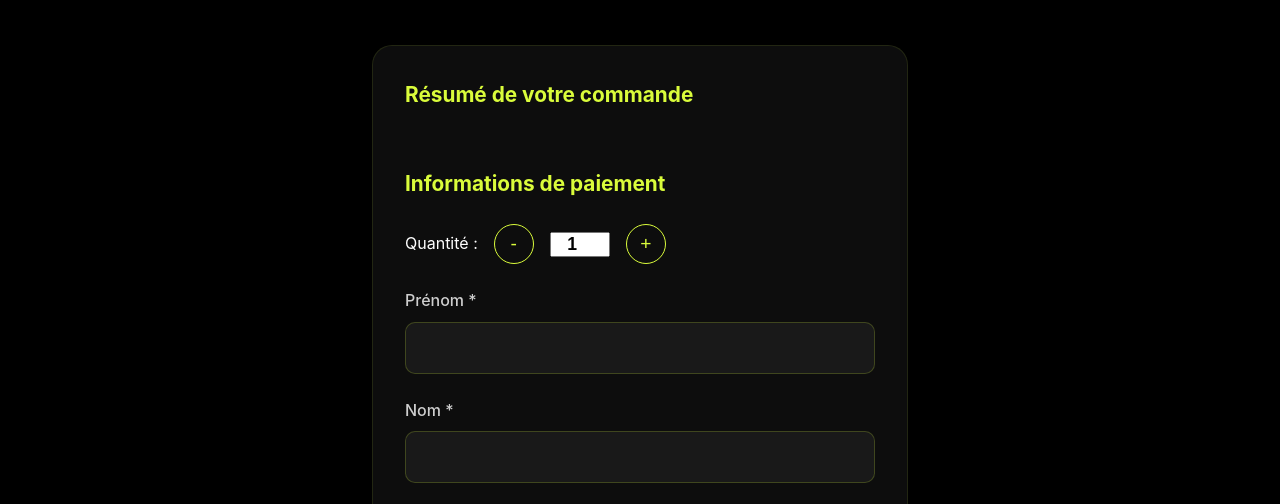
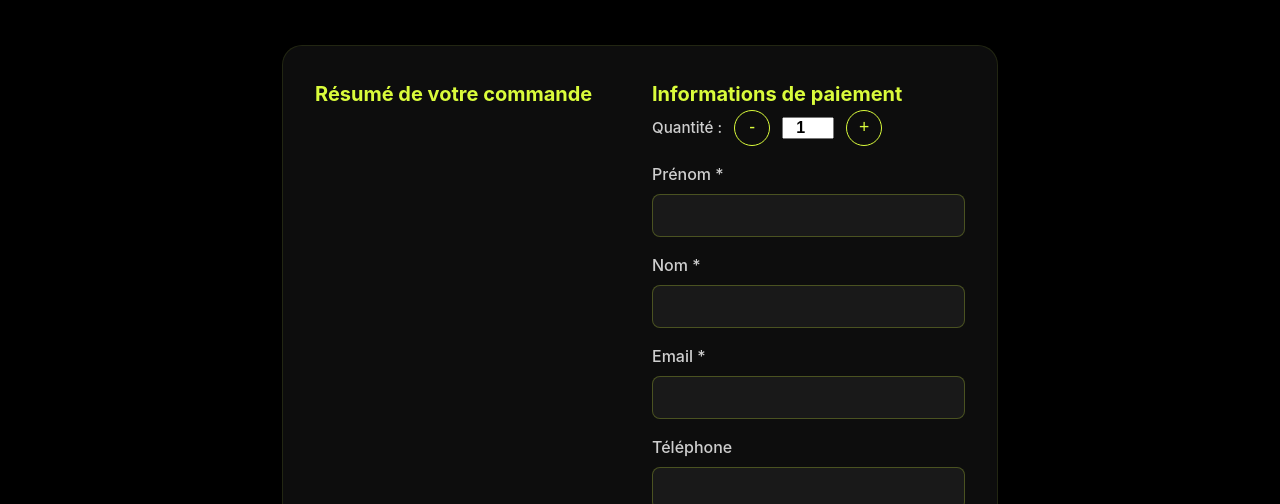
Before and after one commit to AngelGeoffroy1/bdb-website, a website: page public/paiement.html in a window 1280 px wide. Shown: the part 289-793 px from the top of the page. Drawn offline with Linux system fonts and the light colour scheme; a script that the page names is missing.

Commit message:
Optimisations finales de la page de paiement

```diff
--- a/public/paiement.html
+++ b/public/paiement.html
@@ -21,7 +21,7 @@
     <!-- Styles spécifiques au paiement -->
     <style>
         .payment-container {
-            max-width: 600px;
+            max-width: 780px;
             margin: 120px auto 60px;
             padding: 0 2rem;
         }
@@ -48,7 +48,8 @@
             border: 1px solid rgba(218,252,59,0.1);
             padding: 2rem;
             display: grid;
-            gap: 2rem;
+            grid-template-columns: repeat(2, minmax(0, 1fr));
+            gap: 1.5rem;
             margin-bottom: 2rem;
         }
 
@@ -57,12 +58,19 @@
             background: transparent;
             padding: 0;
             border: none;
+            display: flex;
+            flex-direction: column;
+            flex: 1;
+        }
+
+        .event-summary {
+            gap: 1rem;
         }
 
         .event-summary h3 {
             color: var(--accent-color);
-            margin-bottom: 1.5rem;
-            font-size: 1.3rem;
+            font-size: 1.25rem;
+            margin: 0;
         }
 
         .event-image {
@@ -75,14 +83,14 @@
         }
 
         .event-title {
-            font-size: 1.2rem;
+            font-size: 1.1rem;
             font-weight: 600;
-            margin-bottom: 0.5rem;
         }
 
         .event-details {
             color: rgba(255, 255, 255, 0.8);
-            margin-bottom: 1rem;
+            margin-bottom: 0.75rem;
+            font-size: 0.95rem;
         }
 
         .event-detail {
@@ -101,8 +109,8 @@
 
         .payment-form h3 {
             color: var(--accent-color);
-            margin-bottom: 1.5rem;
-            font-size: 1.3rem;
+            font-size: 1.25rem;
+            margin: 0;
         }
 
         .form-group {
@@ -112,24 +120,26 @@
         .form-group label {
             display: block;
             color: rgba(255, 255, 255, 0.8);
-            margin-bottom: 0.5rem;
+            margin-bottom: 0.4rem;
             font-weight: 500;
         }
 
         #payment-form {
-            display: grid;
-            gap: 1.5rem;
+            display: flex;
+            flex-direction: column;
+            gap: 1rem;
+            flex: 1;
         }
 
         .form-group input,
         .form-group select {
             width: 100%;
-            padding: 1rem;
+            padding: 0.75rem;
             background: rgba(255, 255, 255, 0.05);
-            border: 1px solid rgba(218,252,59,0.2);
-            border-radius: 10px;
+            border: 1px solid rgba(218,252,59,0.25);
+            border-radius: 8px;
             color: var(--text-color);
-            font-size: 1rem;
+            font-size: 0.95rem;
             transition: var(--transition);
         }
 
@@ -149,18 +159,25 @@
         .quantity-selector {
             display: flex;
             align-items: center;
-            gap: 1rem;
+            gap: 0.75rem;
+        }
+
+        .quantity-selector label {
+            margin: 0;
+            color: rgba(255, 255, 255, 0.8);
+            font-weight: 500;
+            font-size: 0.95rem;
         }
 
         .quantity-btn {
-            width: 40px;
-            height: 40px;
+            width: 36px;
+            height: 36px;
             border: 1px solid var(--accent-color);
             background: transparent;
             color: var(--accent-color);
             border-radius: 50%;
             cursor: pointer;
-            font-size: 1.2rem;
+            font-size: 1.1rem;
             transition: var(--transition);
         }
 
@@ -175,22 +192,23 @@
         }
 
         .quantity-input {
-            width: 60px;
+            width: 52px;
             text-align: center;
             font-weight: bold;
-            font-size: 1.1rem;
+            font-size: 1rem;
         }
 
         .price-breakdown {
             background: rgba(255, 255, 255, 0.03);
             border-radius: 10px;
-            padding: 1.5rem;
+            padding: 1.25rem;
         }
 
         .price-line {
             display: flex;
             justify-content: space-between;
-            margin-bottom: 0.5rem;
+            margin-bottom: 0.4rem;
+            font-size: 0.95rem;
         }
 
         .price-line.total {
@@ -198,15 +216,15 @@
             padding-top: 0.5rem;
             margin-top: 0.5rem;
             font-weight: bold;
-            font-size: 1.1rem;
+            font-size: 1rem;
         }
 
         .pay-button {
             width: 100%;
-            padding: 1.2rem;
+            padding: 1rem;
             background: transparent;
             border: 2px solid var(--accent-color);
-            border-radius: 30px;
+            border-radius: 24px;
             color: var(--text-color);
             font-size: 1.1rem;
             font-weight: 600;
@@ -214,6 +232,7 @@
             transition: var(--transition);
             position: relative;
             overflow: hidden;
+            margin-top: 0.5rem;
         }
 
         .pay-button::before {
@@ -330,6 +349,12 @@
         }
 
         @media (max-width: 768px) {
+            .payment-card {
+                grid-template-columns: 1fr;
+                padding: 1.5rem;
+                gap: 1.25rem;
+            }
+
             .form-row {
                 grid-template-columns: 1fr;
             }
```
